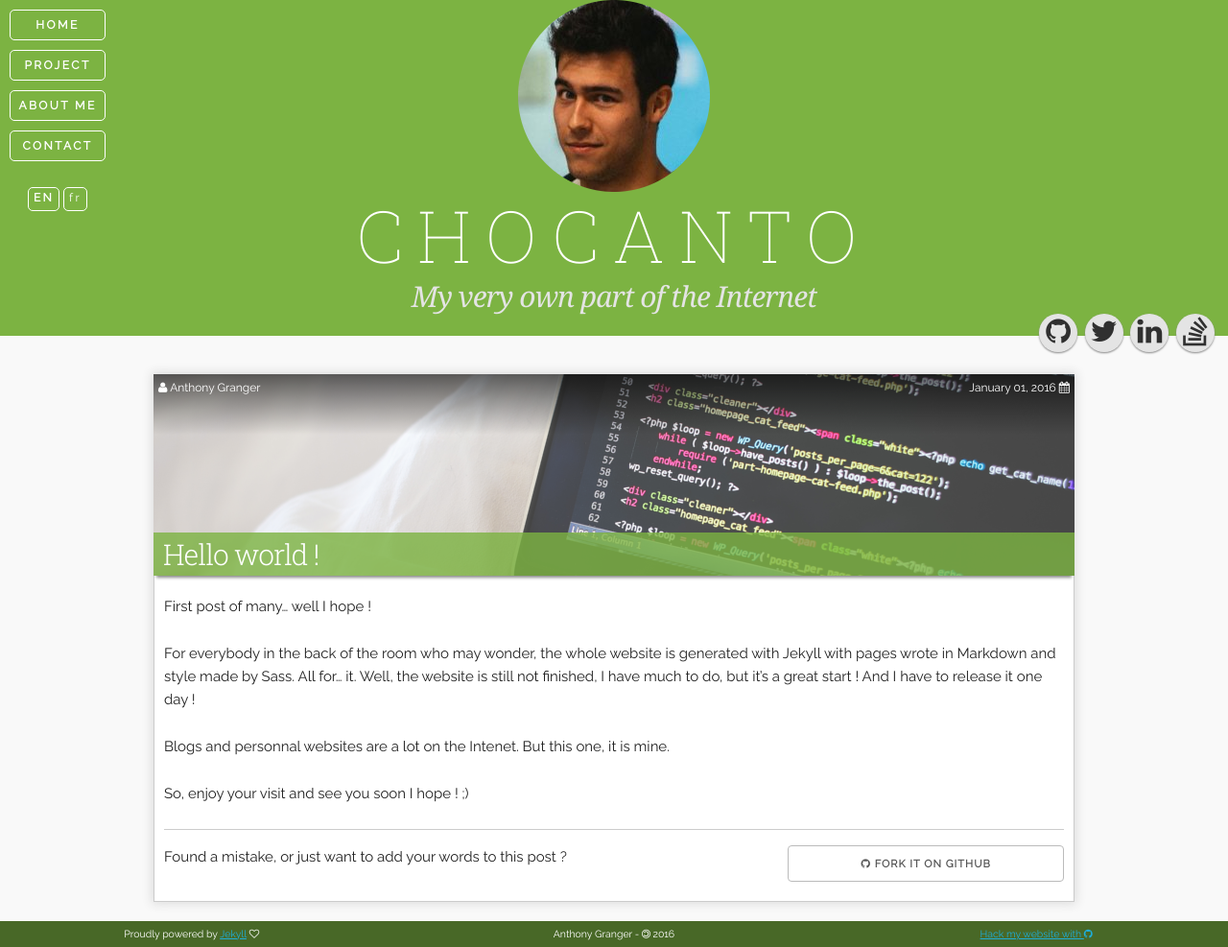
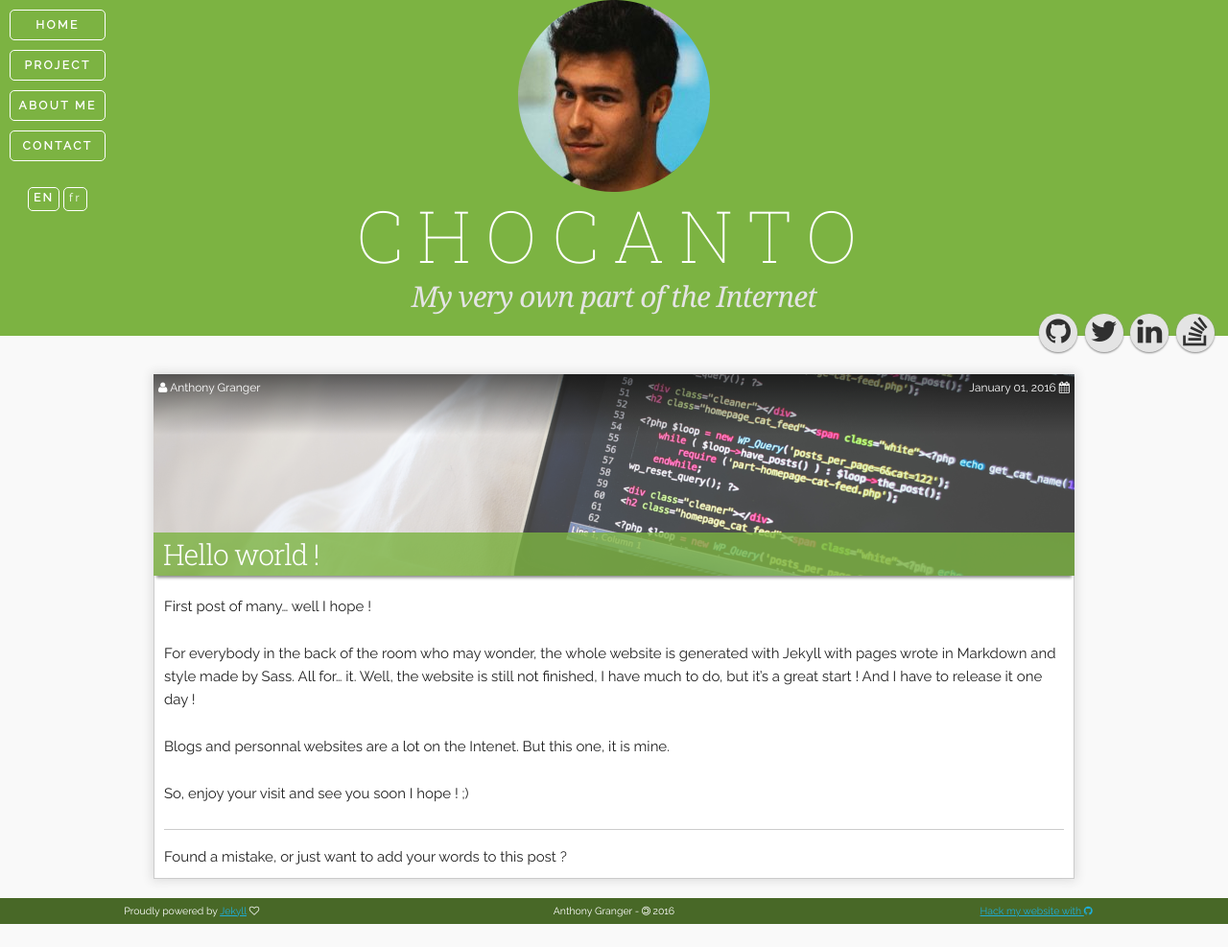
Before and after one commit to Chocanto/Chocanto.github.io, a Jekyll site: the page built from _posts/2016-01-01-hello-world.md, in a window 1280 px wide. Shown: the whole page at 96% size. Built offline with Jekyll 4.4.1, drawn with Linux system fonts in a browser that asks for light colours; Markdown is read by kramdown in place of the engine named in the settings; after the commit the page ends 963 px from its top, so only the background shows below that.

Commit message:
Correct some mistakes about url and images

```diff
--- a/_includes/article-footer.html
+++ b/_includes/article-footer.html
@@ -3,6 +3,8 @@
     {{ site.t['footer-article'][page.lang] }}
   </div>
   <div class="four columns">
-    <a class="button github-edit" href="{{ site.github.repository_url }}{{ site.github-default-branch }}{{ page.path }}" target="_blank"><i class="fa fa-github"></i> {{ site.t['fork'][page.lang] }}</a>
+  	{% if site.environment == 'production' %}
+    	<a class="button github-edit" href="{{ site.github.repository_url }}{{ site.github-default-branch }}{{ page.path }}" target="_blank"><i class="fa fa-github"></i> {{ site.t['fork'][page.lang] }}</a>
+    {% endif %}
   </div>
 </footer>
--- a/_includes/body-footer.html
+++ b/_includes/body-footer.html
@@ -1,6 +1,6 @@
 <footer class="row">
   <div class="four columns">
-    Proudly powered by <a href="http://http://jekyllrb.com" target="_blank">Jekyll</a> <i class="fa fa-heart-o"></i>
+    Proudly powered by <a href="http://jekyllrb.com" target="_blank">Jekyll</a> <i class="fa fa-heart-o"></i>
   </div>
   <div class="four columns">
     Anthony Granger - <i class="fa fa-copyright fa-flip-horizontal"></i> 2016
--- a/_includes/body-header.html
+++ b/_includes/body-header.html
@@ -1,6 +1,6 @@
 <header class="page-header">
   {% include lateral-menu.html %}
-  <img class="dat-face" src="{{ site.url }}/assets/img/anthonyGranger.png">
+  <img class="dat-face" src="{{ site.url }}/assets/img/anthonyGranger.png" alt="Anthony Granger">
   <h1>chocanto</h1>
   <h2>{{ site.t['subtitle'][page.lang] }}</h2>
   <div class="row social">
--- a/_layouts/default.html
+++ b/_layouts/default.html
@@ -6,7 +6,7 @@
     <title>{% if page.title %} {{ page.title }} - {% endif %} {{ site.name }}</title>
     <meta name="description" content=""/>
     <meta name="viewport" content="width=device-width, initial-scale=1"/>
-    <link rel="apple-touch-icon" href="apple-touch-icon.png"/>
+    <link rel="apple-touch-icon" href="{{ site.url }}/apple-touch-icon.png"/>
 
     <link rel="alternate" hreflang="fr" href="http://chocanto.me/fr/"/>
     <link rel="alternate" hreflang="en" href="http://chocanto.me/"/>
```
